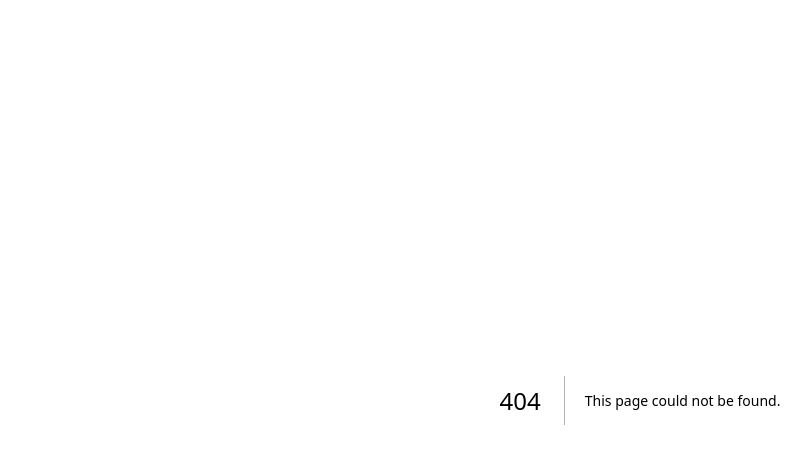
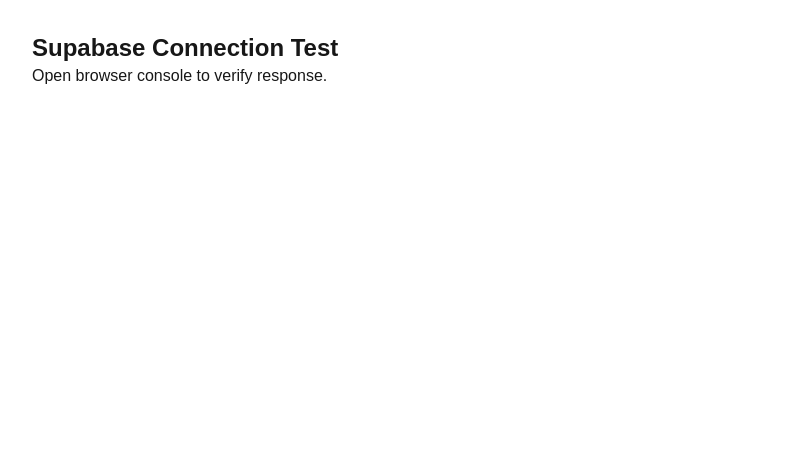
Before and after one commit to sureshokp123/nutrimind-ai, a Next.js app: page /test-supabase in a window 1280 px wide. Before the commit this address had no page. Shown: the top 464 px of the page, without its empty margins (0-811 px from the left). Built offline with nearby package versions, Linux system fonts and the light colour scheme; no server answers; the database is empty.

Commit message:
supabase setup and test

```diff
--- a/package.json
+++ b/package.json
@@ -9,6 +9,7 @@
     "lint": "eslint"
   },
   "dependencies": {
+    "@supabase/supabase-js": "^2.103.0",
     "next": "16.2.3",
     "react": "19.2.4",
     "react-dom": "19.2.4"
--- /dev/null
+++ b/src/app/test-supabase/page.tsx
@@ -0,0 +1,29 @@
+"use client";
+
+import { useEffect } from "react";
+import { supabase } from "@/src/lib/supabase";
+
+export default function TestSupabasePage() {
+  useEffect(() => {
+    async function testConnection() {
+      const { data, error } = await supabase
+        .from("meals")
+        .select("*")
+        .limit(1);
+
+      console.log("Supabase Data:", data);
+      console.log("Supabase Error:", error);
+    }
+
+    testConnection();
+  }, []);
+
+  return (
+    <div className="p-8">
+      <h1 className="text-2xl font-bold">
+        Supabase Connection Test
+      </h1>
+      <p>Open browser console to verify response.</p>
+    </div>
+  );
+}
--- /dev/null
+++ b/src/lib/supabase.ts
@@ -0,0 +1,6 @@
+import { createClient } from "@supabase/supabase-js";
+
+export const supabase = createClient(
+  process.env.NEXT_PUBLIC_SUPABASE_URL!,
+  process.env.NEXT_PUBLIC_SUPABASE_ANON_KEY!
+);
```
Also changed, not shown: 1 other file (tests, documents, lock files or other folders).
